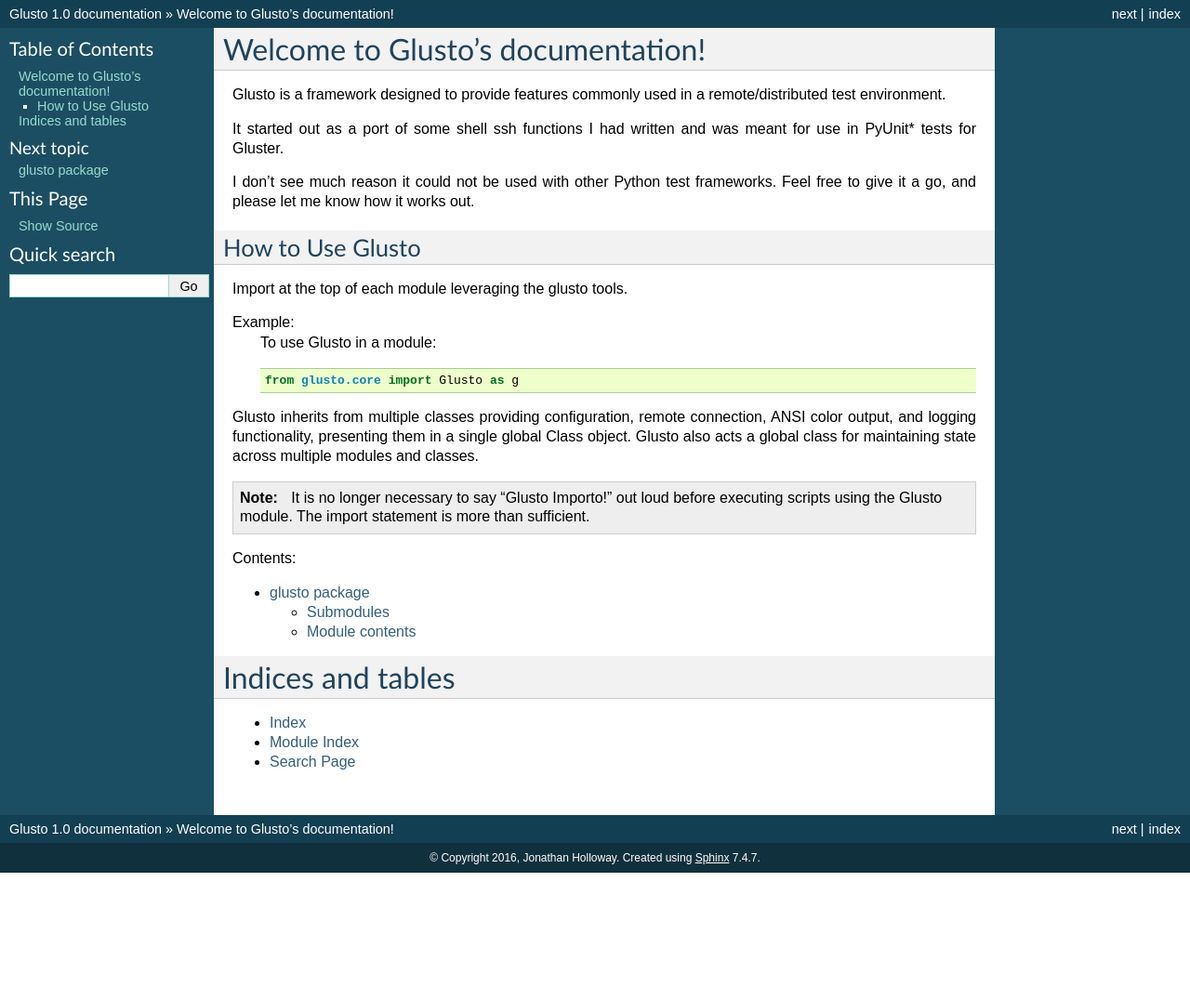
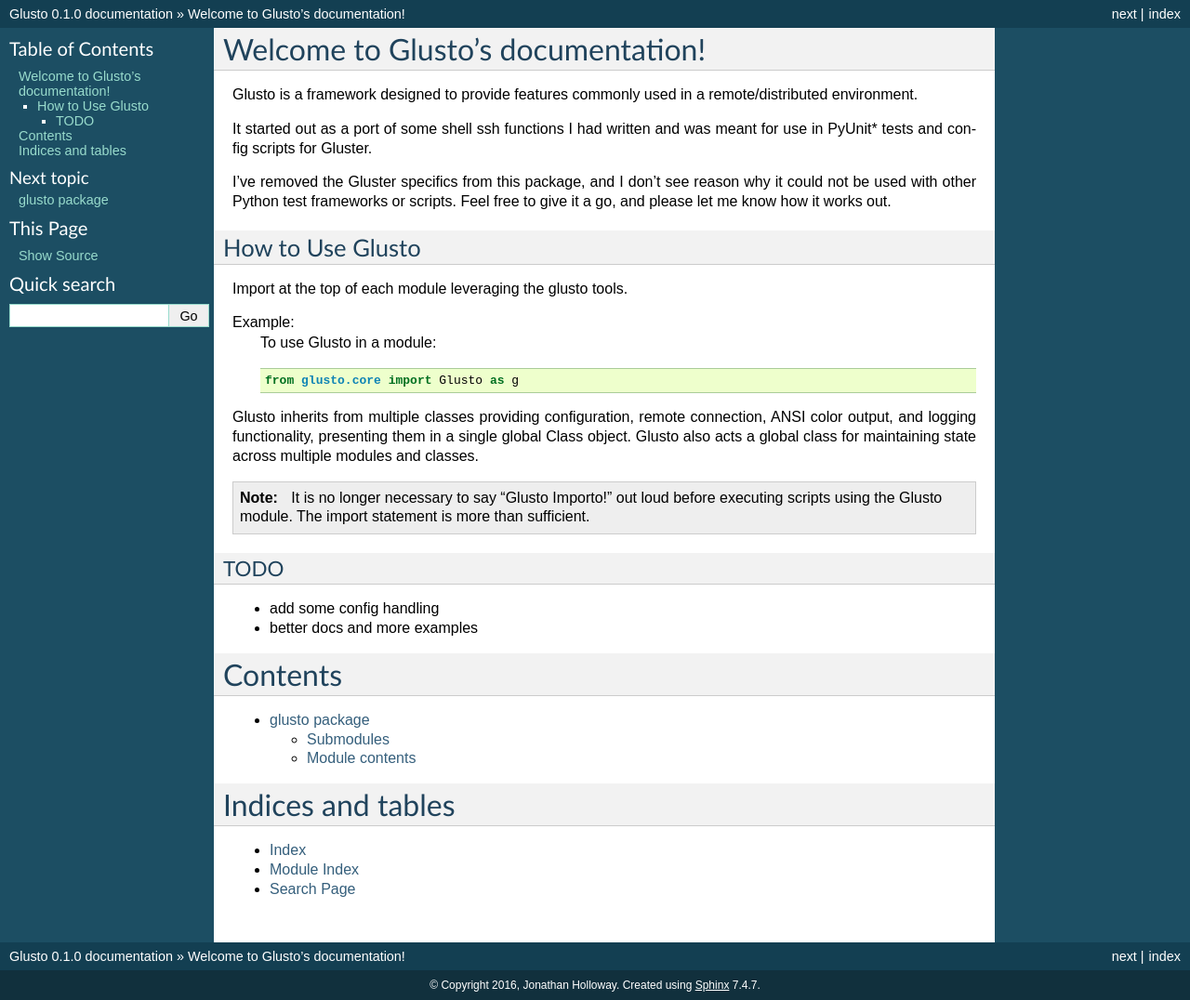
Before and after one commit to loadtheaccumulator/glusto, a Sphinx documentation site: the page built from docs/index.rst, in a window 1280 px wide. Shown: the whole page at 93% size. Built offline with Sphinx 7.4.7, drawn with Linux system fonts in a browser that asks for light colours; pages that are not in the unit, such as notebooks, are missing from menus; before the commit the page ends 939 px from its top, so only the background shows below that.

Commit message:
docs: minor updates
Signed-off-by: Jonathan Holloway <loadtheaccumulator@gmail.com>

```diff
--- a/docs/conf.py
+++ b/docs/conf.py
@@ -56,9 +56,9 @@
 # built documents.
 #
 # The short X.Y version.
-version = '1.0'
+version = '0.1.0'
 # The full version, including alpha/beta/rc tags.
-release = '1.0'
+release = '0.1.0'
 
 # The language for content autogenerated by Sphinx. Refer to documentation
 # for a list of supported languages.
--- a/docs/index.rst
+++ b/docs/index.rst
@@ -8,7 +8,8 @@
 
 .. include:: source/intro.rst
 
-Contents:
+Contents
+========
 
 .. toctree::
    :maxdepth: 2
--- a/docs/source/intro.rst
+++ b/docs/source/intro.rst
@@ -1,12 +1,13 @@
 .. _introduction:
 
 Glusto is a framework designed to provide features commonly used in a
-remote/distributed test environment.
+remote/distributed environment.
 
 It started out as a port of some shell ssh functions I had written
-and was meant for use in PyUnit* tests for Gluster.
+and was meant for use in PyUnit* tests and config scripts for Gluster.
 
-I don't see much reason it could not be used with other Python test frameworks.
+I've removed the Gluster specifics from this package, and I don't see reason
+why it could not be used with other Python test frameworks or scripts.
 Feel free to give it a go, and please let me know how it works out.
 
 How to Use Glusto
@@ -29,3 +30,8 @@
 .. note:: It is no longer necessary to say "Glusto Importo!" out loud
    before executing scripts using the Glusto module. The import statement is
    more than sufficient.
+
+TODO
+~~~~
+* add some config handling
+* better docs and more examples
--- a/setup.py
+++ b/setup.py
@@ -1,8 +1,8 @@
 from setuptools import setup
 
 setup(name='glusto',
-    version='0.1.0',
-    description='Gluster Object-oriented Framework',
+    version='0.1',
+    description='Gluster Object-oriented Python Framework',
     author='Jonathan Holloway',
     author_email='loadtheaccumulator@gmail.com',
     url='http://github.com/loadtheaccumulator/glusto',
```
Also changed, not shown: 1 other file.
